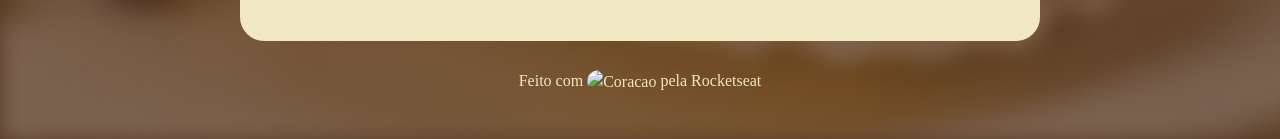
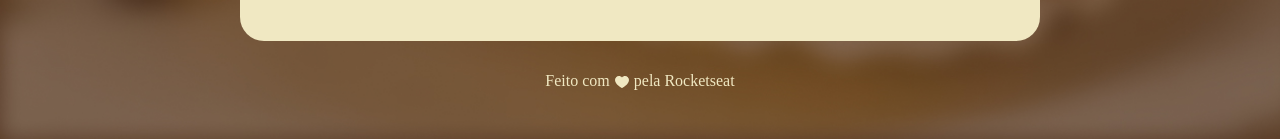
Before and after one commit to RenatoNeckel/Projeto-receita, a plain HTML site: page index.html in a window 1280 px wide. Shown: the part 1470-1609 px from the top of the page. Drawn offline with Linux system fonts and the light colour scheme; the site is published under a folder, as on GitHub Pages, so addresses that start at the root find nothing; a web font is replaced by a local one.

Commit message:
img heart

```diff
--- a/index.html
+++ b/index.html
@@ -60,7 +60,7 @@
     </div>
 
     <footer>
-      Feito com <img src="/assets/heart.svg" alt="Coracao"/> pela Rocketseat
+      Feito com <img src="./assets/heart.svg" alt="Coracao"/> pela Rocketseat
     </footer>
   </body>
   </html>
```
